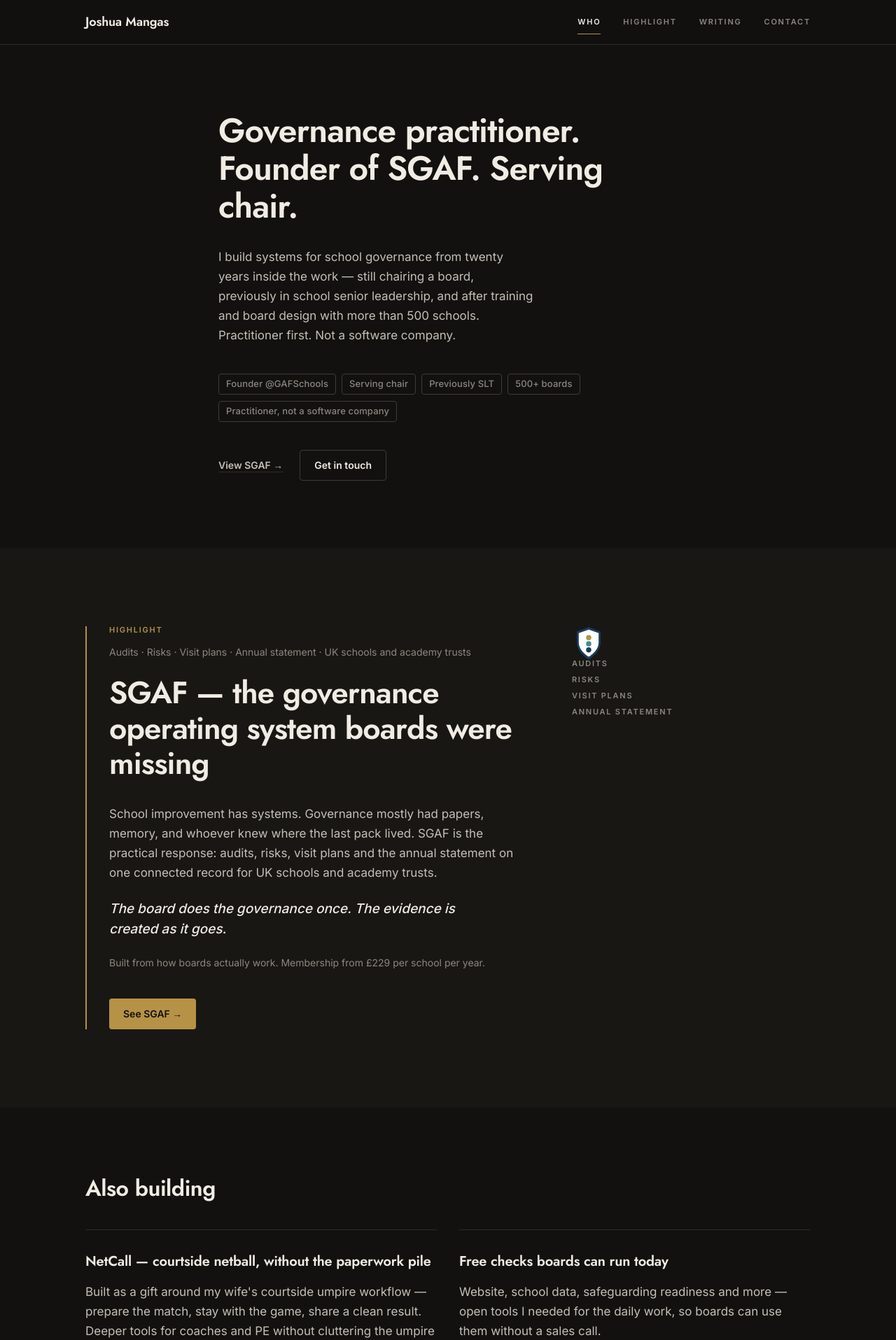
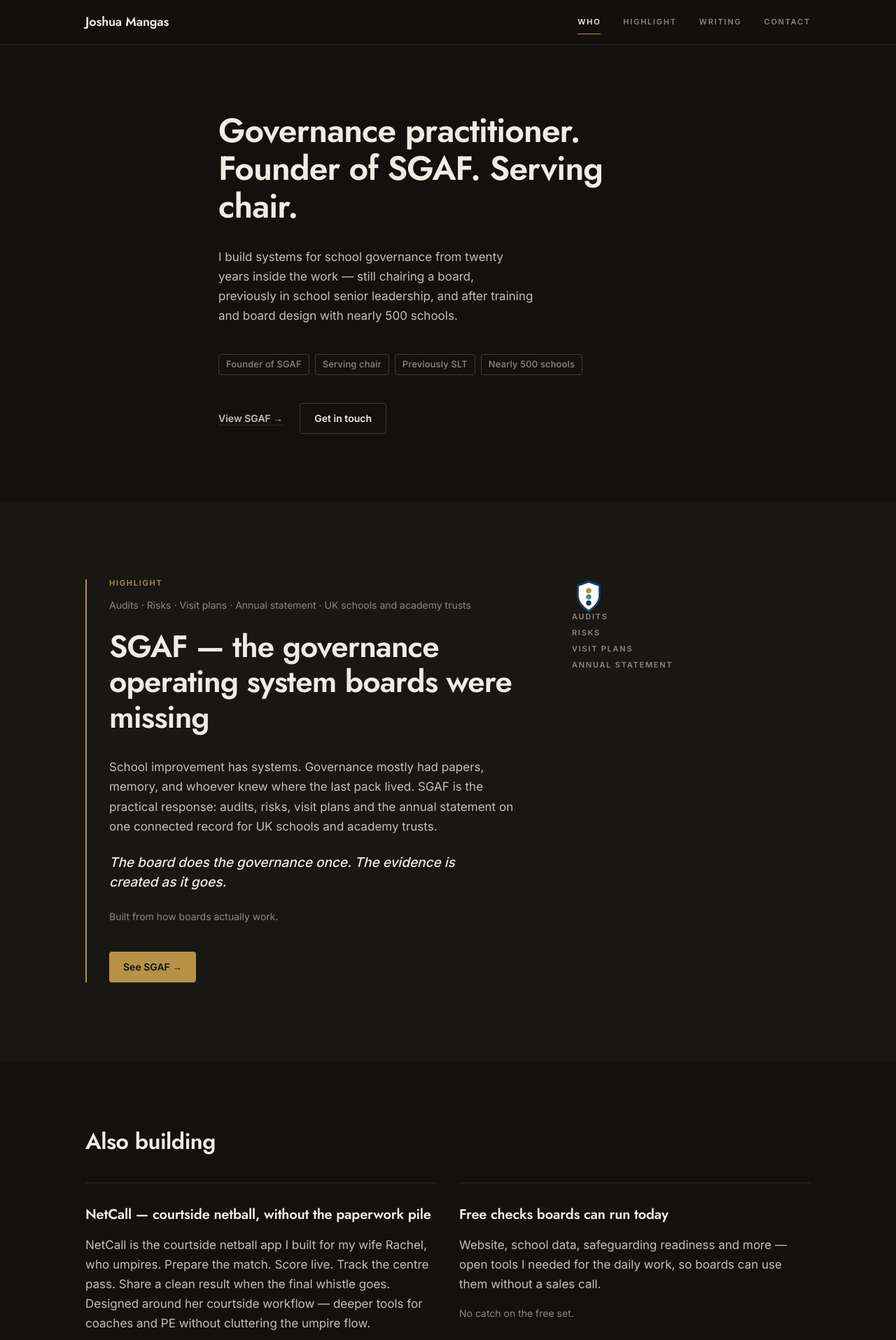
Before and after one commit to Vicariouso/joshuamangas-com, a Next.js app: page / in a window 1280 px wide. Shown: the top 1915 px of the page at 70% size. Built offline with nearby package versions, Linux system fonts and the light colour scheme.

Commit message:
Copy-only: NetCall Rachel origin + CoS retires
Clarify NetCall as built for Rachel who umpires; nearly 500 schools chips; drop practitioner/software and £229 lines.

```diff
--- a/app/layout.tsx
+++ b/app/layout.tsx
@@ -26,7 +26,7 @@
     template: "%s · Joshua Mangas",
   },
   description:
-    "Joshua Mangas builds systems for school governance from twenty years inside the work. Founder of SGAF. Serving chair. Practitioner first — not a software company.",
+    "Joshua Mangas builds systems for school governance from twenty years inside the work. Founder of SGAF. Serving chair.",
   applicationName: "Joshua Mangas",
   authors: [{ name: "Joshua Mangas", url: siteUrl }],
   creator: "Joshua Mangas",
--- a/app/page.tsx
+++ b/app/page.tsx
@@ -48,11 +48,10 @@
 ] as const;
 
 const proofChips = [
-  "Founder @GAFSchools",
+  "Founder of SGAF",
   "Serving chair",
   "Previously SLT",
-  "500+ boards",
-  "Practitioner, not a software company",
+  "Nearly 500 schools",
 ] as const;
 
 const artefactNouns = [
@@ -86,8 +85,8 @@
           <p className="mt-8 max-w-[42ch] text-text-2" style={{ fontSize: "1.0625rem", lineHeight: 1.65 }}>
             I build systems for school governance from twenty years inside the
             work — still chairing a board, previously in school senior
-            leadership, and after training and board design with more than 500
-            schools. Practitioner first. Not a software company.
+            leadership, and after training and board design with nearly 500
+            schools.
           </p>
 
           <ul className="mt-10 flex max-w-[42rem] flex-wrap gap-2">
@@ -149,8 +148,7 @@
                   className="mt-6 text-muted"
                   style={{ fontSize: "0.875rem", lineHeight: 1.45 }}
                 >
-                  Built from how boards actually work. Membership from £229 per
-                  school per year.
+                  Built from how boards actually work.
                 </p>
                 <p className="mt-10">
                   <ExtLink
@@ -203,10 +201,11 @@
                 NetCall — courtside netball, without the paperwork pile
               </h3>
               <p className="mt-4 text-text-2" style={{ fontSize: "1.0625rem", lineHeight: 1.65 }}>
-                Built as a gift around my wife&apos;s courtside umpire workflow —
-                prepare the match, stay with the game, share a clean result.
-                Deeper tools for coaches and PE without cluttering the umpire
-                flow.
+                NetCall is the courtside netball app I built for my wife Rachel,
+                who umpires. Prepare the match. Score live. Track the centre
+                pass. Share a clean result when the final whistle goes. Designed
+                around her courtside workflow — deeper tools for coaches and PE
+                without cluttering the umpire flow.
               </p>
               <p className="mt-4 text-muted" style={{ fontSize: "0.875rem" }}>
                 iPhone £2.99. Android beta open.
@@ -320,7 +319,6 @@
       <footer className="border-t border-border">
         <div className="shell-experience flex flex-col gap-2 px-6 py-6 text-[0.8125rem] leading-[1.4] text-muted sm:flex-row sm:items-center sm:justify-between sm:px-8 sm:gap-4">
           <p>© {new Date().getFullYear()} Joshua Mangas</p>
-          <p>Practitioner, not a software company</p>
           <p>joshuamangas.com</p>
         </div>
       </footer>
```
